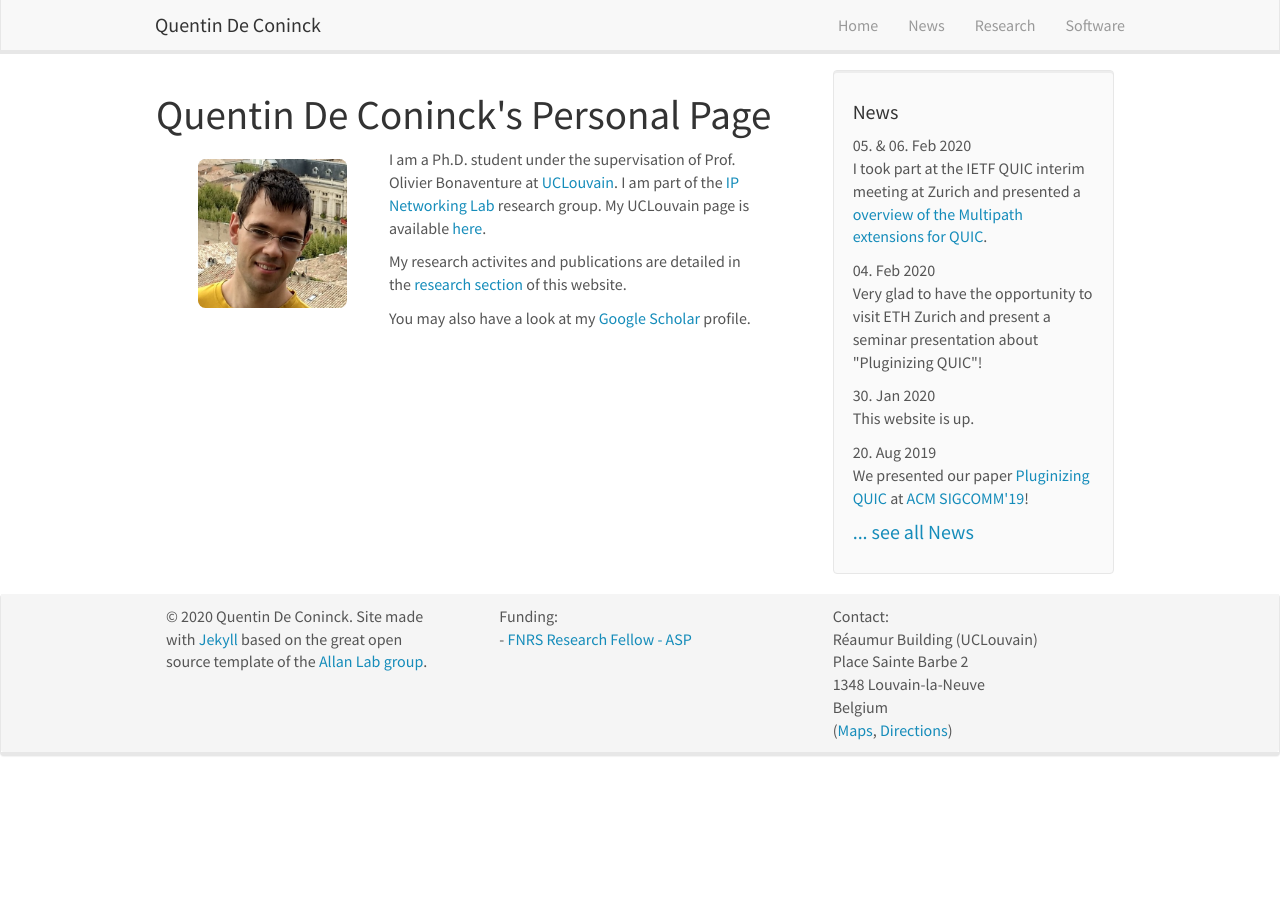
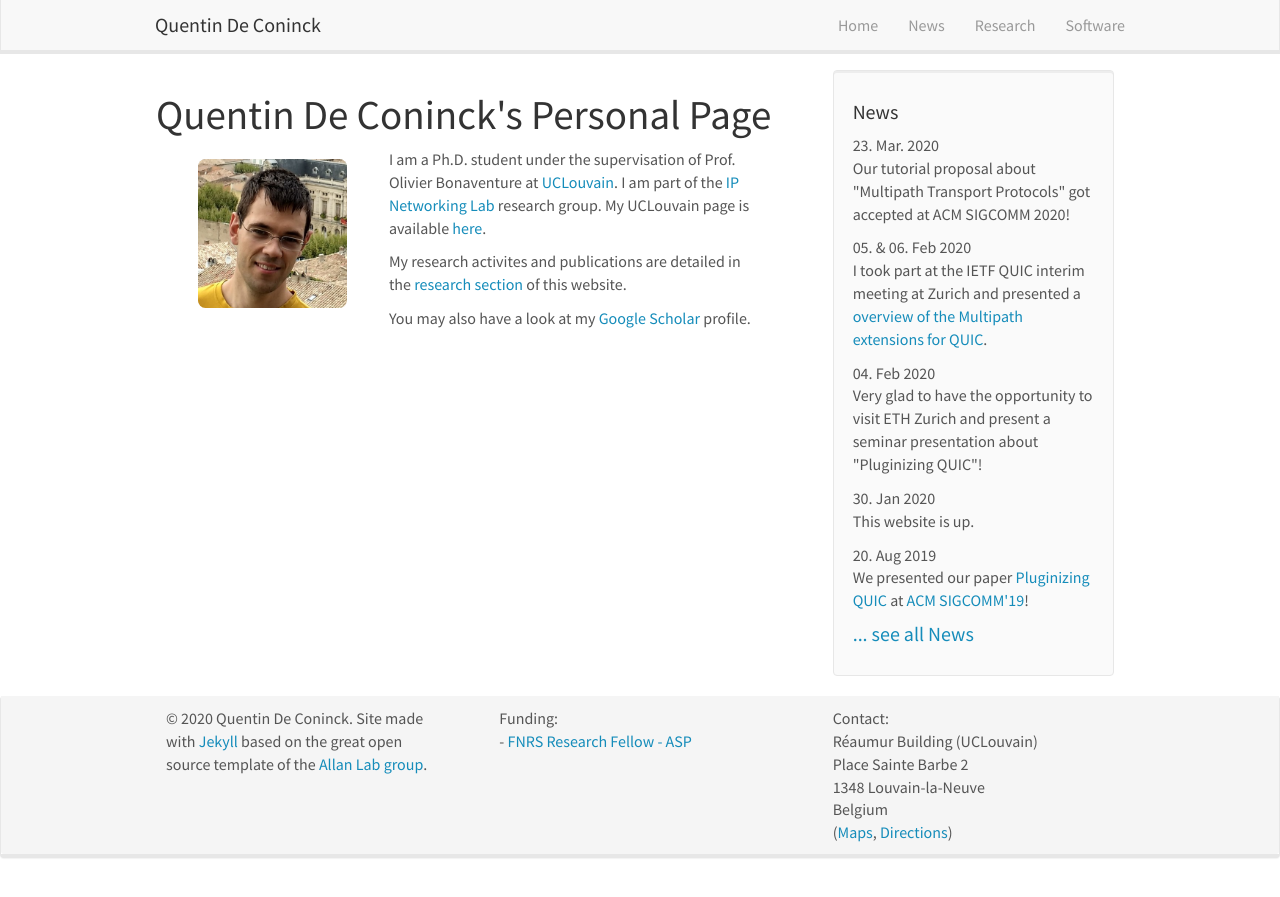
Before and after one commit to qdeconinck/qdeconinck.github.io, a Jekyll site: the page built from _pages/home.md, in a window 1280 px wide. Shown: the top 897 px of the page. Built offline with Jekyll 4.4.1, drawn with Linux system fonts in a browser that asks for light colours; nearby versions of some CDN libraries.

Commit message:
add tutorial news

```diff
--- a/_data/news.yml
+++ b/_data/news.yml
@@ -1,3 +1,6 @@
+- date: 23. Mar. 2020
+  headline: Our tutorial proposal about "Multipath Transport Protocols" got accepted at ACM SIGCOMM 2020!
+
 - date: 05. & 06. Feb 2020
   headline: I took part at the IETF QUIC interim meeting at Zurich and presented a <a href="https://github.com/quicwg/wg-materials/blob/master/interim-20-02/multipath_extensions_for_quic.pdf">overview of the Multipath extensions for QUIC</a>.
 
```
